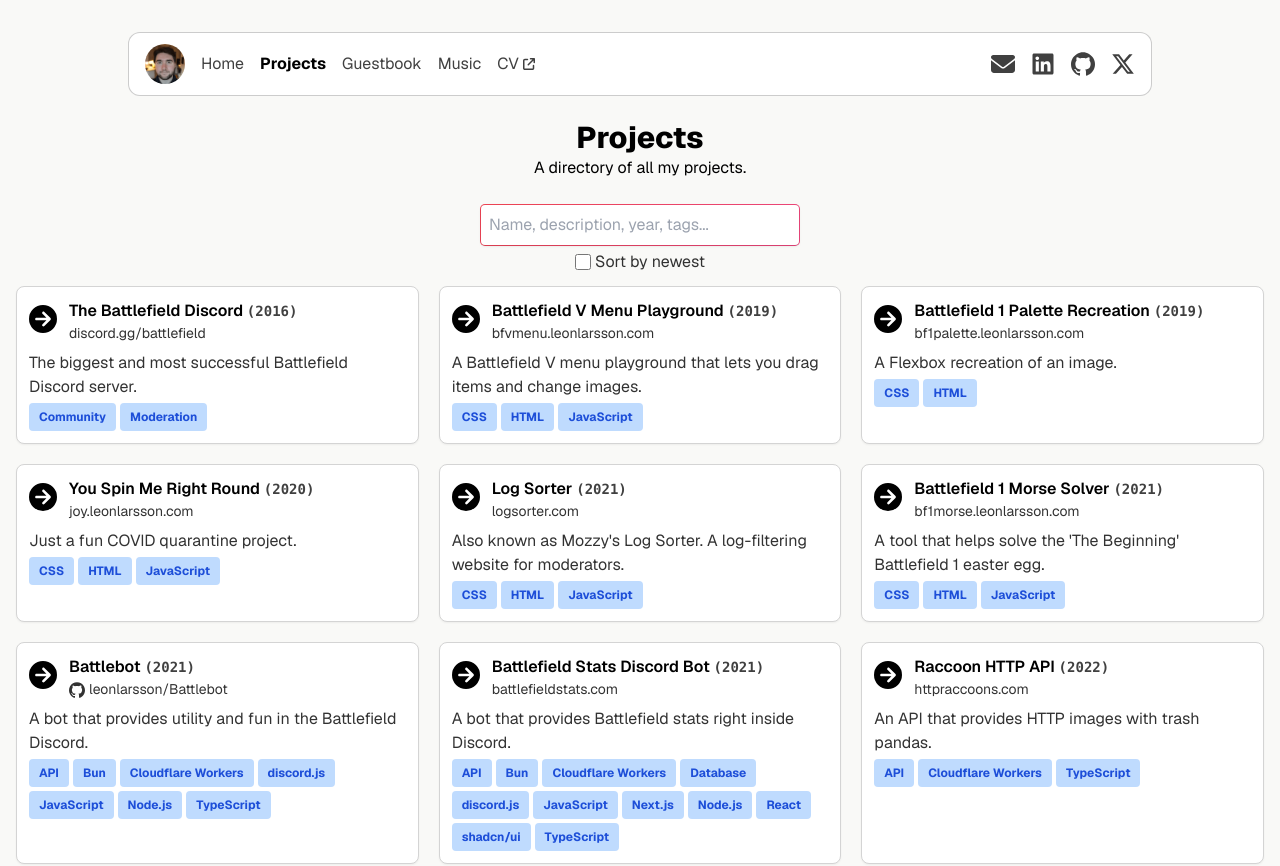
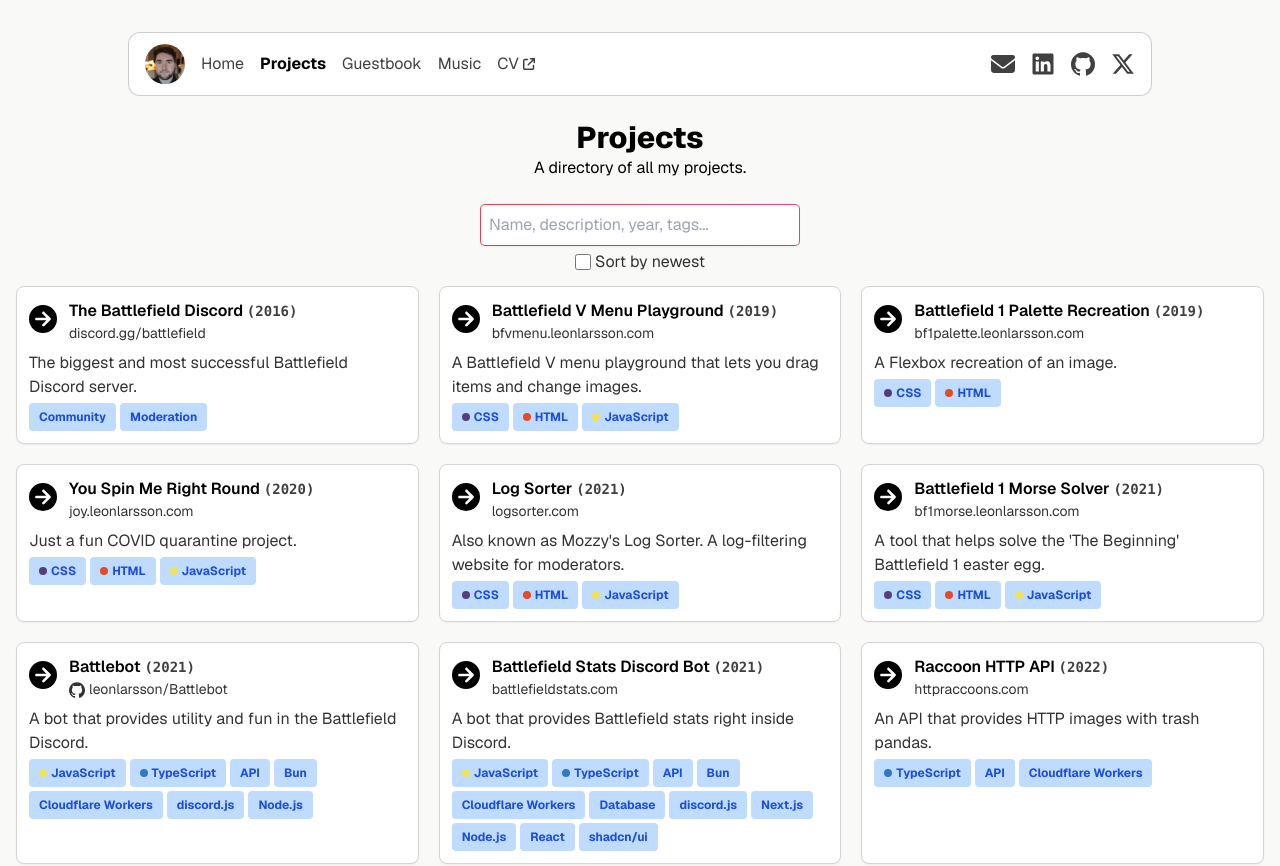
Before and after one commit to leonlarsson/leon-home, a Next.js app: page /projects in a window 1280 px wide. Shown: the top 866 px of the page. Built offline with nearby package versions, Linux system fonts and the light colour scheme.

Commit message:
projects: add language color to Tag

```diff
--- a/app/(main)/projects/[slug]/page.tsx
+++ b/app/(main)/projects/[slug]/page.tsx
@@ -5,11 +5,11 @@ import { redirect } from "next/navigation";
 import type { Metadata } from "next";
 import generateOGMetadata from "@/app/utils/generateOGMetadata";
 import projects from "@/data/projects";
-import ProjectsGrid from "../components/ProjectCard";
 import Tag from "../components/Tag";
 import GradientBorder from "../../components/GradientBorder";
 import Icons from "../../components/icons";
 import ProjectCard from "../components/ProjectCard";
+import tagSorterFunction from "@/app/utils/tagSorterFunction";
 
 const getProject = (slug: string) =>
   projects.find(
@@ -128,12 +128,12 @@ export default ({ params }: { params: { slug: string } }) => {
             {project.tags && (
               <div className="mb-3 mt-2 flex flex-wrap gap-1">
                 <Suspense>
-                  {project.year && <Tag tag={project.year} clickable />}
-                  {project.tags
-                    .sort((a, b) => a.localeCompare(b))
-                    .map(tag => (
-                      <Tag key={tag} tag={tag} clickable />
-                    ))}
+                  {project.year && (
+                    <Tag tag={{ name: project.year }} clickable />
+                  )}
+                  {project.tags.sort(tagSorterFunction).map(tag => (
+                    <Tag key={tag.name} tag={tag} clickable />
+                  ))}
                 </Suspense>
               </div>
             )}
--- a/app/(main)/projects/components/ProjectCard.tsx
+++ b/app/(main)/projects/components/ProjectCard.tsx
@@ -1,8 +1,8 @@
 import Link from "next/link";
 import Tag from "./Tag";
-import GradientBorder from "../../components/GradientBorder";
-import type { Project as ProjectType } from "@/types";
+import type { ProjectTag, Project as ProjectType } from "@/types";
 import Icons from "../../components/icons";
+import tagSorterFunction from "@/app/utils/tagSorterFunction";
 
 export default ({
   project,
@@ -30,7 +30,7 @@ export default ({
             {project.year && (
               <span
                 className="font-mono text-sm text-neutral-700 transition-colors dark:text-neutral-400"
-                title={`First released ${project.year}.`}
+                title={`First worked on ${project.year}.`}
               >
                 ({project.year}
                 {project.endYear && `-${project.endYear}`})
@@ -70,11 +70,9 @@ export default ({
         {/* Tags */}
         {displayTags && project.tags && (
           <div className="relative z-20 mt-1 flex w-fit flex-wrap gap-1">
-            {project.tags
-              .sort((a, b) => a.localeCompare(b))
-              .map(tag => (
-                <Tag key={tag} tag={tag} clickable />
-              ))}
+            {project.tags.sort(tagSorterFunction).map(tag => (
+              <Tag key={tag.name} tag={tag} clickable />
+            ))}
           </div>
         )}
       </div>
@@ -126,8 +124,8 @@ export const ProjectCardSkeleton = () => (
 
       {/* Tags */}
       <div className="relative z-20 mt-1 flex w-fit flex-wrap gap-1">
-        <Tag tag={"Lorem"} />
-        <Tag tag={"Ipsum"} />
+        <Tag tag={{ name: "Lorem" }} />
+        <Tag tag={{ name: "Ipsum" }} />
       </div>
     </div>
   </div>
--- a/app/(main)/projects/components/Tag.tsx
+++ b/app/(main)/projects/components/Tag.tsx
@@ -1,18 +1,25 @@
 "use client";
 
+import { ProjectTag } from "@/types";
 import { useRouter, useSearchParams } from "next/navigation";
 
-export default ({ tag, clickable }: { tag: string; clickable?: boolean }) => {
+export default ({
+  tag,
+  clickable,
+}: {
+  tag: ProjectTag;
+  clickable?: boolean;
+}) => {
   const router = useRouter();
   const searchParams = new URLSearchParams(useSearchParams().toString());
   const searchMatchesTag =
-    searchParams.get("search")?.toLowerCase() === tag.toLowerCase();
+    searchParams.get("search")?.toLowerCase() === tag.name.toLowerCase();
 
   // Weird in order to please the Tailwind extension
   // If clickable and not already searching for this tag, make it hoverable
   // If already searching for this tag, make it a dotted border
   const className = {
-    className: `select-none border-2 border-transparent rounded bg-blue-200 px-2 py-1 text-xs font-bold text-blue-700 transition-colors dark:bg-[#212528] dark:text-[#4b98f2] ${
+    className: `select-none border-2 flex items-center gap-1 border-transparent rounded bg-blue-200 px-2 py-1 text-xs font-bold text-blue-700 transition-colors dark:bg-[#212528] dark:text-[#4b98f2] ${
       clickable && !searchMatchesTag ? "hover:border-blue-700" : ""
     } ${
       searchMatchesTag
@@ -29,13 +36,24 @@ export default ({ tag, clickable }: { tag: string; clickable?: boolean }) => {
       onClick={e => {
         // We do this to prevent the click event from bubbling up to the parent element (Copilot wrote this, but it sounds smart)
         e.preventDefault();
-        searchParams.set("search", tag);
+        searchParams.set("search", tag.name);
         router.push(`/projects?${searchParams.toString()}`);
       }}
     >
-      {tag}
+      {tag.color && <TagColorBadge color={tag.color} />}
+      {tag.name}
     </button>
   ) : (
-    <div {...className}>{tag}</div>
+    <div {...className}>
+      {tag.color && <TagColorBadge color={tag.color} />}
+      {tag.name}
+    </div>
   );
 };
+
+type TagColorBadgeProps = {
+  color: string;
+};
+const TagColorBadge = ({ color }: TagColorBadgeProps) => (
+  <div className="size-2 rounded-full" style={{ backgroundColor: color }} />
+);
--- a/app/(main)/projects/page.tsx
+++ b/app/(main)/projects/page.tsx
@@ -48,7 +48,7 @@ export default ({ searchParams }: Props) => {
           project.shortDescription,
           project.year,
           project.link?.replace("https://", ""),
-          ...(project.tags ?? []),
+          ...(project.tags?.map(x => x.name) ?? []),
         ].some(item =>
           item?.toLowerCase().includes(searchParam?.toLowerCase()),
         ),
--- /dev/null
+++ b/app/utils/tagSorterFunction.ts
@@ -0,0 +1,9 @@
+import { ProjectTag } from "@/types";
+
+export default (a: ProjectTag, b: ProjectTag) => {
+  // 1. Tags with a color value should come first
+  // 2. Sort by name
+  if (a.color && !b.color) return -1;
+  if (!a.color && b.color) return 1;
+  return a.name.localeCompare(b.name);
+};
--- a/data/projects/index.ts
+++ b/data/projects/index.ts
@@ -1,3 +1,4 @@
+import { Project, ProjectTag } from "@/types";
 import bfdImage1 from "./images/bfd1.png";
 import bfdImage2 from "./images/bfd2.png";
 import battlebotImage1 from "./images/battlebot1.png";
@@ -16,30 +17,30 @@ import friendlyTimeImage1 from "./images/friendlytime1.png";
 import friendlyTimeImage2 from "./images/friendlytime2.png";
 import caseSimImage1 from "./images/cscaseui1.png";
 import timezoneRacerImage1 from "./images/timezoneracer1.png";
-import { Project } from "@/types";
 
 const tags = {
-  HTML: "HTML",
-  CSS: "CSS",
-  GO: "Go",
-  JS: "JavaScript",
-  TS: "TypeScript",
-  REACT: "React",
-  VUE: "Vue",
-  NEXT: "Next.js",
-  TAILWIND: "Tailwind",
-  NODE: "Node.js",
-  BUN: "Bun",
-  DISCORDJS: "discord.js",
-  VITE: "Vite",
-  ANTD: "Ant Design",
-  SHADCNUI: "shadcn/ui",
-  API: "API",
-  DATABASE: "Database",
-  CLOUDFLARE_WORKERS: "Cloudflare Workers",
-  COMMUNITY: "Community",
-  MODERATION: "Moderation",
-};
+  GO: { name: "Go", color: "#00add8" },
+  JS: { name: "JavaScript", color: "#f1e05a" },
+  TS: { name: "TypeScript", color: "#3178c6" },
+  HTML: { name: "HTML", color: "#e34c26" },
+  CSS: { name: "CSS", color: "#563d7c" },
+  REACT: { name: "React" },
+  VUE: { name: "Vue" },
+  NEXT: { name: "Next.js" },
+  TAILWIND: { name: "Tailwind" },
+  NODE: { name: "Node.js" },
+  BUN: { name: "Bun" },
+  DISCORDJS: { name: "discord.js" },
+  DISCORDGO: { name: "discordgo" },
+  VITE: { name: "Vite" },
+  ANTD: { name: "Ant Design" },
+  SHADCNUI: { name: "shadcn/ui" },
+  API: { name: "API" },
+  DATABASE: { name: "Database" },
+  CLOUDFLARE_WORKERS: { name: "Cloudflare Workers" },
+  COMMUNITY: { name: "Community" },
+  MODERATION: { name: "Moderation" },
+} satisfies Record<string, ProjectTag>;
 
 export default [
   {
@@ -490,12 +491,14 @@ export default [
     slug: "battlefield-stats-go",
     slugAliases: ["bfstats-go"],
     name: "Battlefield Stats Go",
-    description:
-      ["A Go implementation of the Battlefield Stats Discord bot. It is built with the Discordgo library.",
-        "This is my first ever project with Go. This is mostly for learning Go."
-      ],
-    shortDescription: "A Go implementation of the Battlefield Stats Discord bot.",
-    tags: [tags.GO, tags.API],
-    githubLink: "https://github.com/leonlarsson/bfstats-bot-go"
+    description: [
+      "A Go implementation of the Battlefield Stats Discord bot. It is built with the Discordgo library.",
+      "This is my first ever project with Go. This is mostly for learning Go.",
+    ],
+    shortDescription:
+      "A Go implementation of the Battlefield Stats Discord bot.",
+    year: "2024",
+    tags: [tags.GO, tags.API, tags.DISCORDGO],
+    githubLink: "https://github.com/leonlarsson/bfstats-bot-go",
   },
 ] satisfies Project[] as Project[];
```
Also changed, not shown: types.ts (+6 -1 lines).
